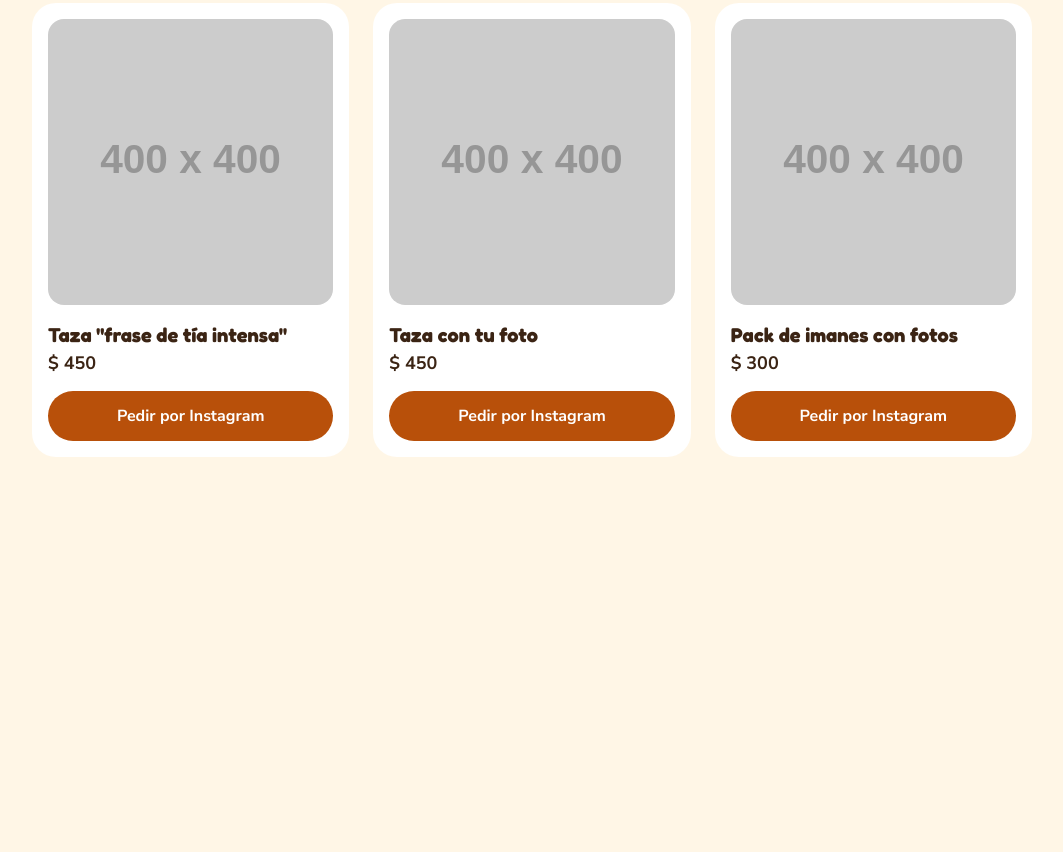
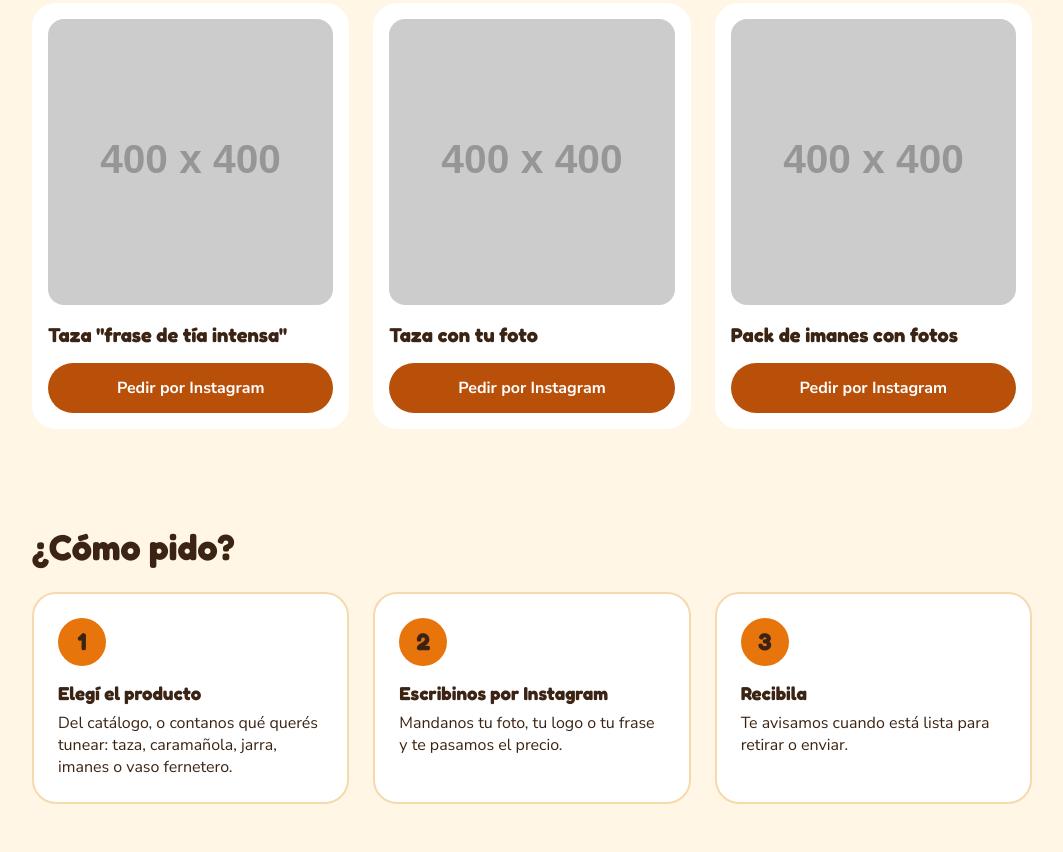
Before and after one commit to ignaciocastello1/tunealo-web, a plain HTML site: page index.html in a window 1280 px wide. Shown: the part 602-1454 px from the top of the page, without its empty margins (108-1171 px from the left). Before the commit the page ends 1107 px from the top, so only its background shows below. Drawn offline with Linux system fonts and the light colour scheme; placeholder pictures from the web are drawn by us.

Commit message:
Seccion como pido y catalogo sin precios

```diff
--- a/estilos.css
+++ b/estilos.css
@@ -93,7 +93,7 @@ nav a:hover {
 
 .producto h3 {
     font-size: 20px;
-    margin: 12px 0 4px;
+    margin: 12px 0 16px;
 }
 
 .precio {
@@ -121,3 +121,45 @@ h2 {
     font-size: 36px;
     margin: 0 0 24px;
 }
+
+.como-pido {
+    max-width: 1000px;
+    margin: 0 auto;
+    padding: 48px 24px;
+}
+
+.pasos {
+    display: grid;
+    grid-template-columns: repeat(auto-fit, minmax(240px, 1fr));
+    gap: 24px;
+}
+
+.paso {
+    background-color: #FFFFFF;
+    border: 2px solid #F6D9AE;
+    border-radius: 24px;
+    padding: 24px;
+}
+
+.numero {
+    display: flex;
+    justify-content: center;
+    align-items: center;
+    width: 48px;
+    height: 48px;
+    border-radius: 50%;
+    background-color: #E8740C;
+    color: #3B2414;
+    font-family: 'Fredoka', sans-serif;
+    font-size: 24px;
+    font-weight: bold;
+    margin-bottom: 16px;
+}
+
+.paso h3 {
+    margin: 0 0 8px;
+}
+
+.paso p {
+    margin: 0;
+}
--- a/index.html
+++ b/index.html
@@ -35,23 +35,43 @@
             <article class="producto">
                 <img src="https://placehold.co/400x400" alt="Taza con frase de tía intensa">
                 <h3>Taza "frase de tía intensa"</h3>
-                <p class="precio">$ 450</p>
                 <a href="https://ig.me/m/tunealo.uy" class="btn">Pedir por Instagram</a>
             </article>
 
             <article class="producto">
                 <img src="https://placehold.co/400x400" alt="Taza con foto personalizada">
                 <h3>Taza con tu foto</h3>
-                <p class="precio">$ 450</p>
                 <a href="https://ig.me/m/tunealo.uy" class="btn">Pedir por Instagram</a>
             </article>
 
             <article class="producto">
                 <img src="https://placehold.co/400x400" alt="Pack de imanes con fotos">
                 <h3>Pack de imanes con fotos</h3>
-                <p class="precio">$ 300</p>
                 <a href="https://ig.me/m/tunealo.uy" class="btn">Pedir por Instagram</a>
             </article>
+        </div>
+    </section>
+    <section id="como-pido" class="como-pido">
+        <h2>¿Cómo pido?</h2>
+
+        <div class="pasos">
+            <div class="paso">
+                <span class="numero">1</span>
+                <h3>Elegí el producto</h3>
+                <p>Del catálogo, o contanos qué querés tunear: taza, caramañola, jarra, imanes o vaso fernetero.</p>
+            </div>
+
+            <div class="paso">
+                <span class="numero">2</span>
+                <h3>Escribinos por Instagram</h3>
+                <p>Mandanos tu foto, tu logo o tu frase y te pasamos el precio.</p>
+            </div>
+
+            <div class="paso">
+                <span class="numero">3</span>
+                <h3>Recibila</h3>
+                <p>Te avisamos cuando está lista para retirar o enviar.</p>
+            </div>
         </div>
     </section>
 </body>
```
